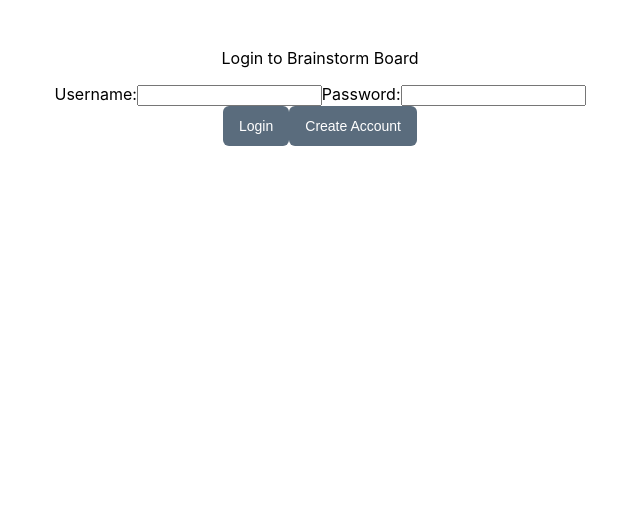
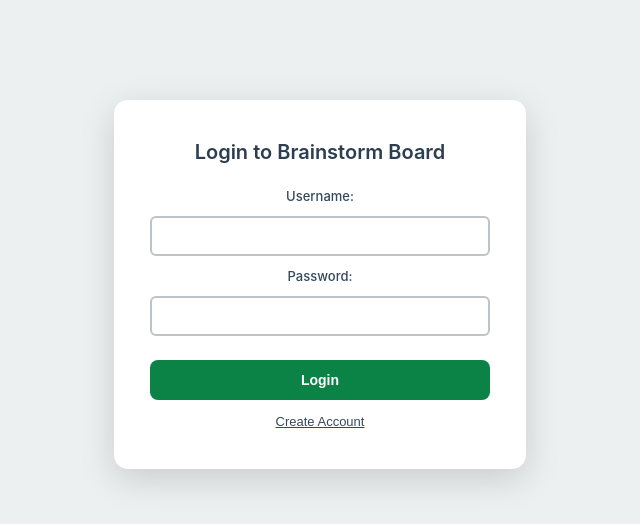
Before and after one commit to AudreyBurrell/Brainstorm-Board, a React (Vite) app: page /Login in a window 1280 px wide. Shown: the top 524 px of the page, without its empty margins (320-960 px from the left). Built offline with nearby package versions, Linux system fonts and the light colour scheme.

Commit message:
Adding in the css for the create account and login

```diff
--- a/src/CreateAccount.jsx
+++ b/src/CreateAccount.jsx
@@ -1,4 +1,4 @@
-//css import goes here
+import './LoginCreate.css';
 import { useState } from 'react';
 import { useNavigate } from 'react-router-dom';
 
@@ -43,6 +43,7 @@ function CreateAccount() {
 
     return (
         <div>
+            <div className="background-card">
                 <p>Create Account</p>
                 <div className="formArea">
                     <label htmlFor="username">Username:</label>
@@ -52,8 +53,12 @@ function CreateAccount() {
                     <label htmlFor="passwordRepeat">Repeat Password:</label>
                     <input type="password" id="password2" name="password2" required value={passwordRepeat} onChange={(e) => setPasswordRepeat(e.target.value)} />
                 </div>
-            <button className="createAccountBtn" onClick={handleCreateAccount}>Create Account</button>
-            <button className="loginBtn" onClick={handleLogin}>Already Have an Account?</button>
+                <div className="btnArea">
+                    <button className="mainBtn" onClick={handleCreateAccount}>Create Account</button>
+                    <button className="otherBtn" onClick={handleLogin}>Already Have an Account?</button>
+                </div>
+
+            </div>
         </div>
     )
 }
--- a/src/Login.jsx
+++ b/src/Login.jsx
@@ -1,4 +1,4 @@
-import './LoginCreate.css'
+import './LoginCreate.css';
 import { useState } from 'react';
 import { useNavigate } from 'react-router-dom';
 
@@ -34,7 +34,7 @@ function Login() {
     }
 
     return (
-        <div className="loginCard">
+        <div className="background-card">
            <p>Login to Brainstorm Board</p>
            <div className="formArea">
                 <label htmlFor="username">Username:</label>
@@ -42,8 +42,10 @@ function Login() {
                 <label htmlFor="password">Password:</label>
                 <input type="password" id="password" name="password" required value={password} onChange={(e) => setPassword(e.target.value)} />
            </div>
-           <button className="loginBtn" onClick={handleLogin}>Login</button>
-           <button className="createAccountBtn" onClick={handleCreateAccount}>Create Account</button>
+           <div className="btnArea">
+                <button className="mainBtn" onClick={handleLogin}>Login</button>
+                <button className="otherBtn" onClick={handleCreateAccount}>Create Account</button>
+           </div>
         </div>
     )
 }
--- a/src/LoginCreate.css
+++ b/src/LoginCreate.css
@@ -0,0 +1,98 @@
+body {
+  margin: 0;
+  padding: 0;
+  font-family: -apple-system, BlinkMacSystemFont, 'Segoe UI', 'Roboto', sans-serif;
+  background: #ecf0f1;
+  display: flex;
+  justify-content: center;
+  align-items: center;
+  height: 100vh;
+}
+.background-card {
+  background: white;
+  padding: 40px 36px;
+  border-radius: 14px;
+  box-shadow: 0 10px 35px rgba(0, 0, 0, 0.15);
+  width: 340px;
+  display: flex;
+  flex-direction: column;
+  gap: 24px;
+  margin-top: 100px;
+}
+
+.background-card p {
+  margin: 0;
+  font-size: 20px;
+  font-weight: 600;
+  color: #2c3e50;
+  text-align: center;
+}
+.formArea {
+  display: flex;
+  flex-direction: column;
+  gap: 12px;
+}
+
+.formArea label {
+  font-size: 13px;
+  font-weight: 500;
+  color: #34495e;
+}
+
+.formArea input {
+  padding: 10px 12px;
+  border-radius: 6px;
+  border: 2px solid #bdc3c7;
+  font-size: 14px;
+  transition: border 0.2s ease;
+}
+
+.formArea input:focus {
+  outline: none;
+  border-color: #0C8346;
+}
+
+.btnArea {
+  display: flex;
+  flex-direction: column;
+  gap: 14px;
+  align-items: center;
+}
+.mainBtn {
+  width: 100%;
+  padding: 12px;
+  background: #0C8346;
+  color: white;
+  border: none;
+  border-radius: 8px;
+  font-size: 14px;
+  font-weight: 600;
+  cursor: pointer;
+  transition: all 0.2s ease;
+}
+
+.mainBtn:hover {
+  background: #11A759;
+  box-shadow: 0 4px 12px rgba(17, 167, 89, 0.3);
+  transform: translateY(-1px);
+}
+
+.mainBtn:active {
+  transform: translateY(0);
+  box-shadow: none;
+}
+.otherBtn {
+  background: none;
+  border: none;
+  color: #34495e;
+  font-size: 13px;
+  font-weight: 500;
+  cursor: pointer;
+  text-decoration: underline;
+  padding: 0;
+  transition: opacity 0.2s ease;
+}
+
+.otherBtn:hover {
+  opacity: 0.7;
+}
```
Also changed, not shown: 1 other file (tests, documents, lock files or other folders). Lines whose indentation alone changed are shown as unchanged.
